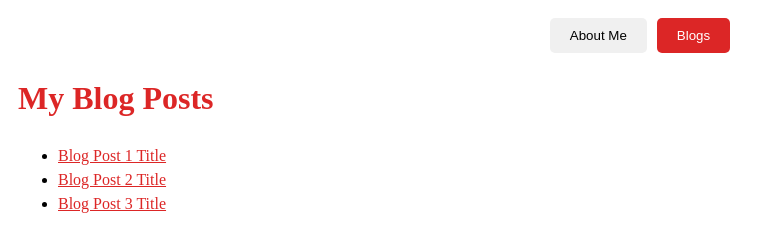
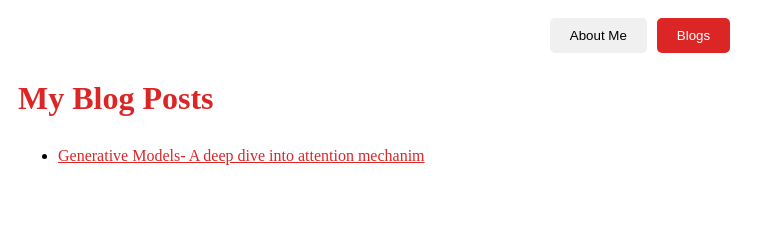
Before and after one commit to ashlytom/personalwebsite, a plain HTML site: page index.html in a window 1280 px wide. Both pictures are taken after a click on the button "Blogs". Shown: the whole page, without its empty margins (0-775 px from the left). Drawn offline with Linux system fonts and the light colour scheme.

Commit message:
Updated Blog storage location

```diff
--- a/index.html
+++ b/index.html
@@ -194,9 +194,7 @@
     <div class="content" id="Blogs-content" style="display: none;">
         <h1>My Blog Posts</h1>
         <ul>
-            <li><a href="post1.html">Blog Post 1 Title</a></li>
-            <li><a href="post2.html">Blog Post 2 Title</a></li>
-            <li><a href="post3.html">Blog Post 3 Title</a></li>
+            <li><a href="post1.html">Generative Models- A deep dive into attention mechanim</a></li>
         </ul>
     </div>
 
```
Also changed, not shown: post1.html (renamed from blog/post1.html).
